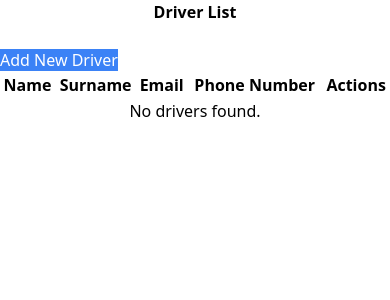
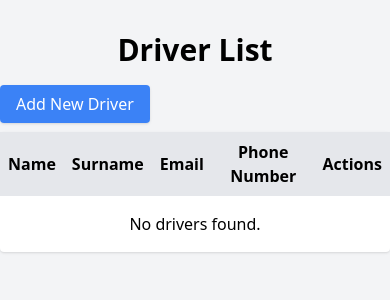
Before and after one commit to Jonathancassara/RentalCar, a Django app: template RentalCar/Frontend/templates/Frontend/driver_list.html in a window 390 px wide. Shown: the top 300 px of the page. Run offline with Django 5.2, Linux system fonts and the light colour scheme; the template is opened without the code that fills it, so the values that code supplies are empty; parts of the project's set-up code (start-up, migrations or seed data) failed here and were passed over.

Commit message:
update view / urls
update urls / views
create home page
test ok
fix design problem css

```diff
--- a/RentalCar/Frontend/static/css/output.css
+++ b/RentalCar/Frontend/static/css/output.css
@@ -566,8 +609,24 @@ video {
   margin-bottom: 2rem;
 }
 
+.ml-4 {
+  margin-left: 1rem;
+}
+
+.mt-4 {
+  margin-top: 1rem;
+}
+
+.inline-block {
+  display: inline-block;
+}
+
 .flex {
   display: flex;
+}
+
+.table {
+  display: table;
 }
 
 .min-h-screen {
@@ -590,6 +649,10 @@ video {
   justify-content: center;
 }
 
+.rounded {
+  border-radius: 0.25rem;
+}
+
 .rounded-3xl {
   border-radius: 1.5rem;
 }
@@ -609,6 +676,26 @@ video {
 .bg-blue-500 {
   --tw-bg-opacity: 1;
   background-color: rgb(59 130 246 / var(--tw-bg-opacity, 1));
+}
+
+.bg-gray-100 {
+  --tw-bg-opacity: 1;
+  background-color: rgb(243 244 246 / var(--tw-bg-opacity, 1));
+}
+
+.bg-gray-200 {
+  --tw-bg-opacity: 1;
+  background-color: rgb(229 231 235 / var(--tw-bg-opacity, 1));
+}
+
+.bg-red-500 {
+  --tw-bg-opacity: 1;
+  background-color: rgb(239 68 68 / var(--tw-bg-opacity, 1));
+}
+
+.bg-white {
+  --tw-bg-opacity: 1;
+  background-color: rgb(255 255 255 / var(--tw-bg-opacity, 1));
 }
 
 .bg-white\/70 {
@@ -629,8 +716,25 @@ video {
   --tw-gradient-to: #d1d5db var(--tw-gradient-to-position);
 }
 
+.p-2 {
+  padding: 0.5rem;
+}
+
+.p-4 {
+  padding: 1rem;
+}
+
+.p-6 {
+  padding: 1.5rem;
+}
+
 .p-8 {
   padding: 2rem;
+}
+
+.px-4 {
+  padding-left: 1rem;
+  padding-right: 1rem;
 }
 
 .px-6 {
@@ -638,13 +742,28 @@ video {
   padding-right: 1.5rem;
 }
 
+.py-2 {
+  padding-top: 0.5rem;
+  padding-bottom: 0.5rem;
+}
+
 .py-3 {
   padding-top: 0.75rem;
   padding-bottom: 0.75rem;
 }
 
+.py-8 {
+  padding-top: 2rem;
+  padding-bottom: 2rem;
+}
+
 .text-center {
   text-align: center;
+}
+
+.text-3xl {
+  font-size: 1.875rem;
+  line-height: 2.25rem;
 }
 
 .text-4xl {
@@ -670,9 +794,20 @@ video {
   color: rgb(31 41 55 / var(--tw-text-opacity, 1));
 }
 
+.text-red-500 {
+  --tw-text-opacity: 1;
+  color: rgb(239 68 68 / var(--tw-text-opacity, 1));
+}
+
 .text-white {
   --tw-text-opacity: 1;
   color: rgb(255 255 255 / var(--tw-text-opacity, 1));
+}
+
+.shadow {
+  --tw-shadow: 0 1px 3px 0 rgb(0 0 0 / 0.1), 0 1px 2px -1px rgb(0 0 0 / 0.1);
+  --tw-shadow-colored: 0 1px 3px 0 var(--tw-shadow-color), 0 1px 2px -1px var(--tw-shadow-color);
+  box-shadow: var(--tw-ring-offset-shadow, 0 0 #0000), var(--tw-ring-shadow, 0 0 #0000), var(--tw-shadow);
 }
 
 .shadow-lg {
--- a/RentalCar/RentalCar/urls.py
+++ b/RentalCar/RentalCar/urls.py
@@ -16,8 +16,11 @@ Including another URLconf
 """
 from django.contrib import admin
 from django.urls import path, include
+from django.shortcuts import redirect
+from Frontend import views
 
 urlpatterns = [
     path('admin/', admin.site.urls),
-    path('', include('Frontend.urls')),  # Include Frontend app URLs
+    path('', views.home, name='home'),  # Root URL points to the home view
+    path('rentals/', include('Frontend.urls')),  # Include Frontend app URLs
 ]
```
Also changed, not shown: other parts of RentalCar/Frontend/static/css/output.css (+61 -0 lines), RentalCar/Frontend/templates/Frontend/home.html (added, +16 -0 lines), RentalCar/Frontend/views.py (+79 -1 lines).
